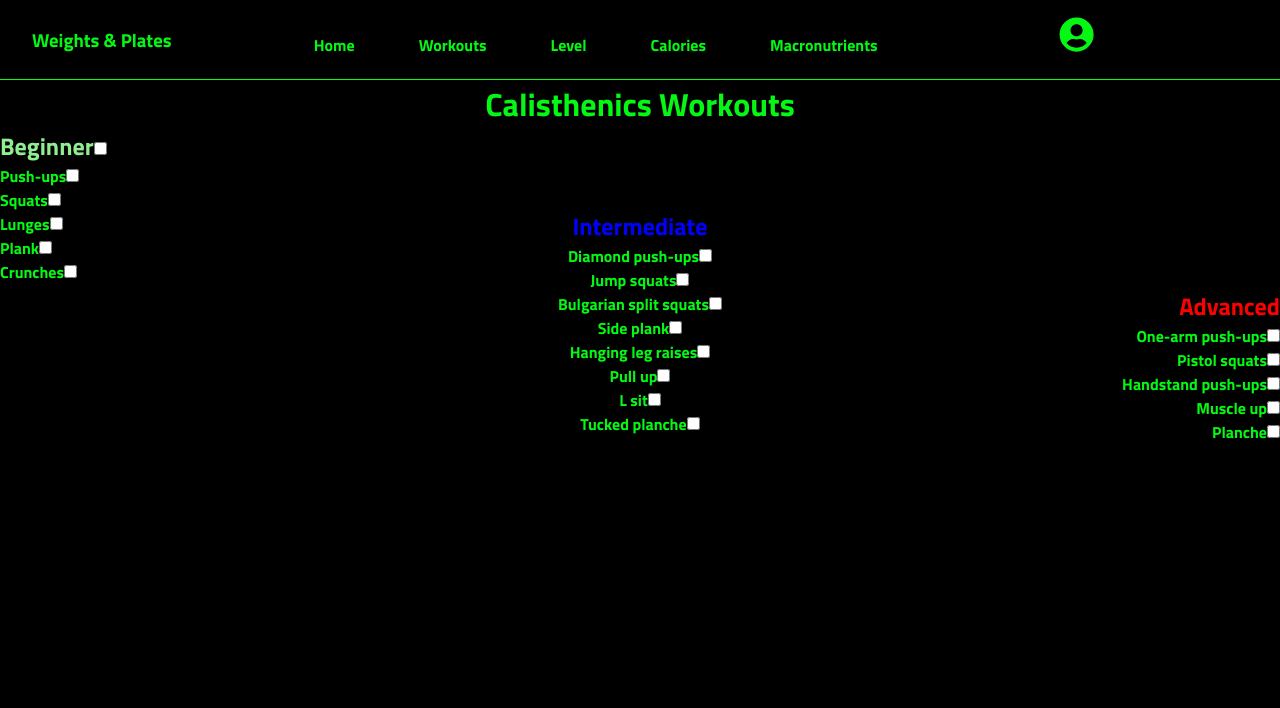
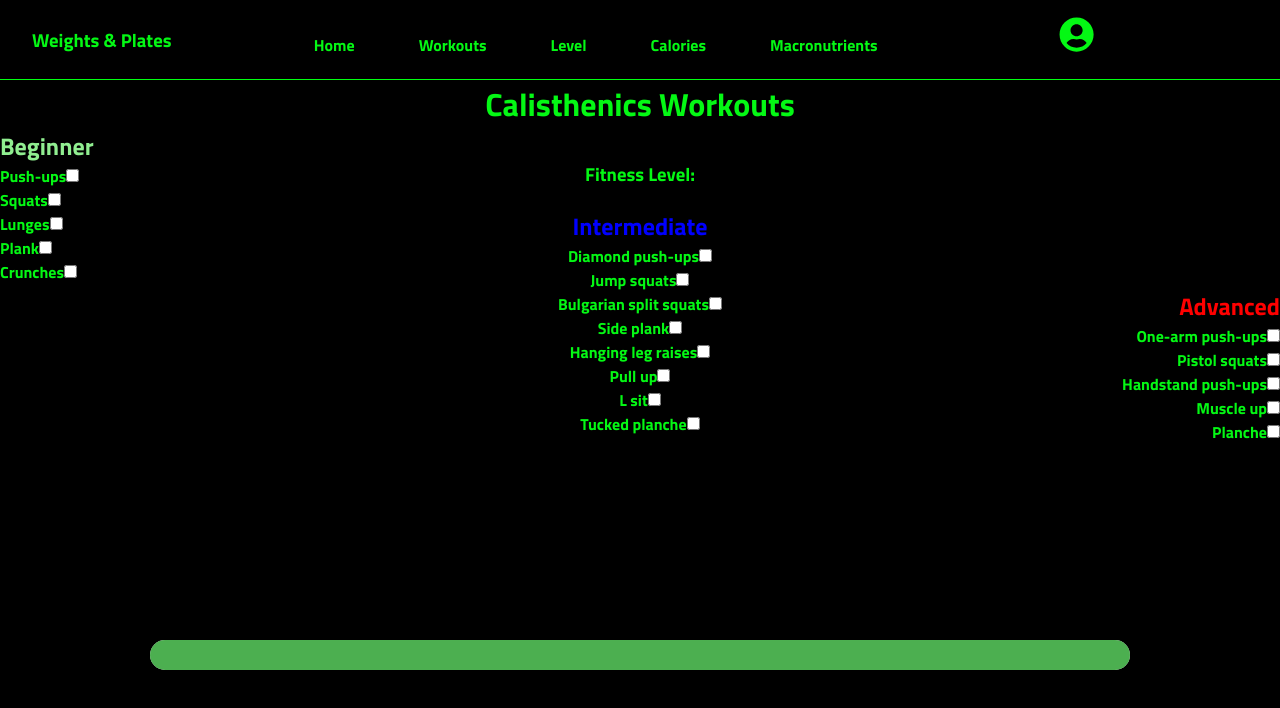
Before and after one commit to T1M00R/PPIT-Project, a React (Create React App) app: page /level in a window 1280 px wide. Shown: the top 708 px of the page. Built offline with nearby package versions, Linux system fonts and the light colour scheme.

Commit message:
progress bar - to be completed

```diff
--- a/src/components/level.js
+++ b/src/components/level.js
@@ -1,8 +1,28 @@
 import React from "react";
 import "../styles/App.css"
+import { useState } from "react";
 
 
 export class Level extends React.Component{
+
+
+    constructor(props) {
+        super(props);
+        this.state = { level: 1 };
+        this.updateProgress = this.updateProgress.bind(this);
+      }
+
+      updateProgress() {
+        const checkboxes = document.querySelectorAll(
+          'input[type="checkbox"]:checked'
+        );
+        const count = checkboxes.length;
+        this.setState({ level: count + 1 });
+
+        console.log(this.props.level);
+      }
+
+
 
     render() {
         return (
@@ -18,40 +38,47 @@ export class Level extends React.Component{
 
                 <h1>Calisthenics Workouts</h1>
                 <div class="category beginner" >
-                    <h2>Beginner<input type="checkbox" name="agree" value="yes"></input></h2>
+                    <h2>Beginner</h2>
                     <ul>
-                        <li><a href="https://www.youtube.com/watch?v=IODxDxX7oi4">Push-ups<input type="checkbox" name="agree" value="yes"></input></a></li>
-                        <li><a href="https://www.youtube.com/watch?v=MuvB_F2ynD4">Squats<input type="checkbox" name="agree" value="yes"></input></a></li>
-                        <li><a href="https://www.youtube.com/watch?v=wrwwXE_x-pQ">Lunges<input type="checkbox" name="agree" value="yes"></input></a></li>
-                        <li><a href="https://www.youtube.com/watch?v=b75M62-tsxw">Plank<input type="checkbox" name="agree" value="yes"></input></a></li>
-                        <li><a href="https://www.youtube.com/watch?v=MKmrqcoCZ-M">Crunches<input type="checkbox" name="agree" value="yes"></input></a></li>
+                        <li><a href="https://www.youtube.com/watch?v=IODxDxX7oi4">Push-ups<input type="checkbox" name="agree" value="yes" onChange={this.props.updateProgress}></input></a></li>
+                        <li><a href="https://www.youtube.com/watch?v=MuvB_F2ynD4">Squats<input type="checkbox" name="agree" value="yes" onChange={this.props.updateProgress}></input></a></li>
+                        <li><a href="https://www.youtube.com/watch?v=wrwwXE_x-pQ">Lunges<input type="checkbox" name="agree" value="yes" onChange={this.props.updateProgress}></input></a></li>
+                        <li><a href="https://www.youtube.com/watch?v=b75M62-tsxw">Plank<input type="checkbox" name="agree" value="yes" onChange={this.props.updateProgress}></input></a></li>
+                        <li><a href="https://www.youtube.com/watch?v=MKmrqcoCZ-M">Crunches<input type="checkbox" name="agree" value="yes" onChange={this.props.updateProgress}></input></a></li>
                     </ul>
                 </div>
                 <div class="category intermediate">
                     <h2>Intermediate</h2>
                     <ul>
-                        <li><a href="https://www.youtube.com/watch?v=J0DnG1_S92I">Diamond push-ups<input type="checkbox" name="agree" value="yes"></input></a></li>
-                        <li><a href="https://www.youtube.com/watch?v=A-cFYWvaHr0">Jump squats<input type="checkbox" name="agree" value="yes"></input></a></li>
-                        <li><a href="https://www.youtube.com/watch?v=HBYGeyb4sSM">Bulgarian split squats<input type="checkbox" name="agree" value="yes"></input></a></li>
-                        <li><a href="https://www.youtube.com/watch?v=rCxF2nG9vQ0">Side plank<input type="checkbox" name="agree" value="yes"></input></a></li>
-                        <li><a href="https://www.youtube.com/watch?v=Pr1ieGZ5atk">Hanging leg raises<input type="checkbox" name="agree" value="yes"></input></a></li>
-                        <li><a href="https://www.youtube.com/watch?v=eGo4IYlbE5g">Pull up<input type="checkbox" name="agree" value="yes"></input></a></li>
-                        <li><a href="https://www.youtube.com/watch?v=Qv6j5gZyBQ8&t=60s">L sit<input type="checkbox" name="agree" value="yes"></input></a></li>
-                        <li><a href="https://www.youtube.com/watch?v=kw6TY9kzZ0I">Tucked planche<input type="checkbox" name="agree" value="yes"></input></a></li>
+                        <li><a href="https://www.youtube.com/watch?v=J0DnG1_S92I">Diamond push-ups<input type="checkbox" name="agree" value="yes" onChange={this.props.updateProgress}></input></a></li>
+                        <li><a href="https://www.youtube.com/watch?v=A-cFYWvaHr0">Jump squats<input type="checkbox" name="agree" value="yes" onChange={this.props.updateProgress}></input></a></li>
+                        <li><a href="https://www.youtube.com/watch?v=HBYGeyb4sSM">Bulgarian split squats<input type="checkbox" name="agree" value="yes" onChange={this.props.updateProgress}></input></a></li>
+                        <li><a href="https://www.youtube.com/watch?v=rCxF2nG9vQ0">Side plank<input type="checkbox" name="agree" value="yes" onChange={this.props.updateProgress}></input></a></li>
+                        <li><a href="https://www.youtube.com/watch?v=Pr1ieGZ5atk">Hanging leg raises<input type="checkbox" name="agree" value="yes" onChange={this.props.updateProgress}></input></a></li>
+                        <li><a href="https://www.youtube.com/watch?v=eGo4IYlbE5g">Pull up<input type="checkbox" name="agree" value="yes" onChange={this.props.updateProgress}></input></a></li>
+                        <li><a href="https://www.youtube.com/watch?v=Qv6j5gZyBQ8&t=60s">L sit<input type="checkbox" name="agree" value="yes" onChange={this.props.updateProgress}></input></a></li>
+                        <li><a href="https://www.youtube.com/watch?v=kw6TY9kzZ0I">Tucked planche<input type="checkbox" name="agree" value="yes" onChange={this.props.updateProgress}></input></a></li>
                     </ul>
                 </div>
 
                 <div class="category advanced">
                     <h2>Advanced</h2>
                     <ul>
-                        <li><a href="https://www.youtube.com/watch?v=xp1tgjT_3k0">One-arm push-ups<input type="checkbox" name="agree" value="yes"></input></a></li>
-                        <li><a href="https://www.youtube.com/watch?v=vq5-vdgJc0I">Pistol squats<input type="checkbox" name="agree" value="yes"></input></a></li>
-                        <li><a href="https://www.youtube.com/watch?v=uZWjFe4fufA">Handstand push-ups<input type="checkbox" name="agree" value="yes"></input></a></li>
-                        <li><a href="https://www.youtube.com/watch?v=p7q0UhxPdLY&t=251s">Muscle up<input type="checkbox" name="agree" value="yes"></input></a></li>
-                        <li><a href="https://www.youtube.com/watch?v=UZ-1jwG7aQ4">Planche<input type="checkbox" name="agree" value="yes"></input></a></li>
+                        <li><a href="https://www.youtube.com/watch?v=xp1tgjT_3k0">One-arm push-ups<input type="checkbox" name="agree" value="yes" onChange={this.props.updateProgress}></input></a></li>
+                        <li><a href="https://www.youtube.com/watch?v=vq5-vdgJc0I">Pistol squats<input type="checkbox" name="agree" value="yes" onChange={this.props.updateProgress}></input></a></li>
+                        <li><a href="https://www.youtube.com/watch?v=uZWjFe4fufA">Handstand push-ups<input type="checkbox" name="agree" value="yes" onChange={this.props.updateProgress}></input></a></li>
+                        <li><a href="https://www.youtube.com/watch?v=p7q0UhxPdLY&t=251s">Muscle up<input type="checkbox" name="agree" value="yes" onChange={this.props.updateProgress}></input></a></li>
+                        <li><a href="https://www.youtube.com/watch?v=UZ-1jwG7aQ4">Planche<input type="checkbox" name="agree" value="yes" onChange={this.props.updateProgress}></input></a></li>
                     </ul>
                 </div>
                 </div>
+
+                {/* Fitness level progress bar */}
+                <h3>Fitness Level: {this.props.level}</h3>
+                <div className="progress-bar">
+                <div className="progress-bar-inner" style={{width: `${this.props.level*20}%`}}></div>
+                </div>
+
         </body>
 
     </html>
--- a/src/styles/App.css
+++ b/src/styles/App.css
@@ -1,4 +1,29 @@
 @import url('https://fonts.googleapis.com/css2?family=Titillium+Web:wght@700&display=swap');
+
+/* Progress bar */
+.progress-bar {
+    height: 30px;
+    background-color: #ddd;
+    border-radius: 15px;
+    margin: 50px;
+    position: fixed;
+    bottom: 10%;
+    left: 100px;
+    right: 100px;
+
+  }
+
+  .progress-bar-inner {
+    height: 100%;
+    line-height: 30px;
+    color: white;
+    text-align: center;
+    border-radius: 15px;
+    background-color: #4CAF50;
+  }
+
+
+/* End of Progress bar */
 
 /* Workouts page */
 
@@ -12,6 +37,8 @@
     width: 300;
     padding: 20px;
     text-align: left;
+    border-radius: 8px;
+    object-fit: cover;
 }
 
 .img2 {
@@ -19,6 +46,8 @@
     width: 300;
     padding: 20px;
     text-align:left;
+    border-radius: 8px;
+    object-fit: cover;
 }
 
 /* End of workouts page */
```
